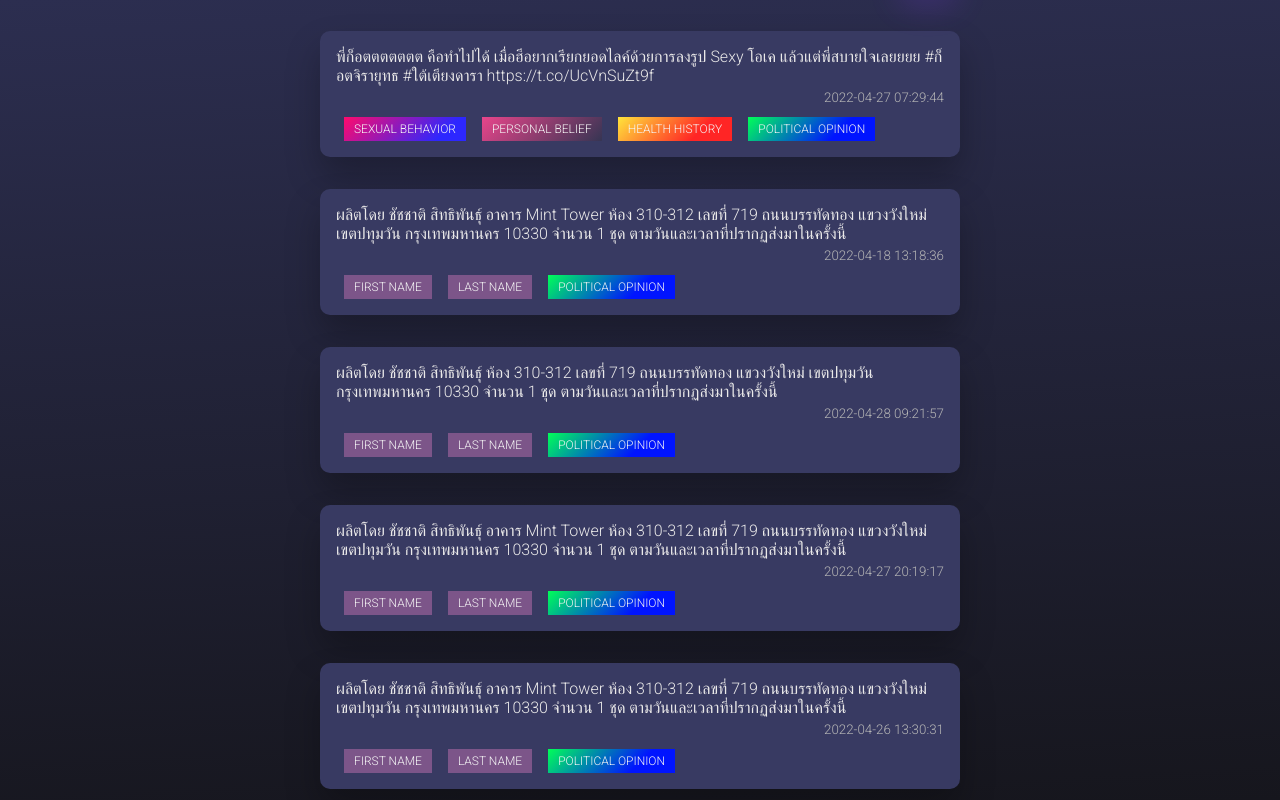
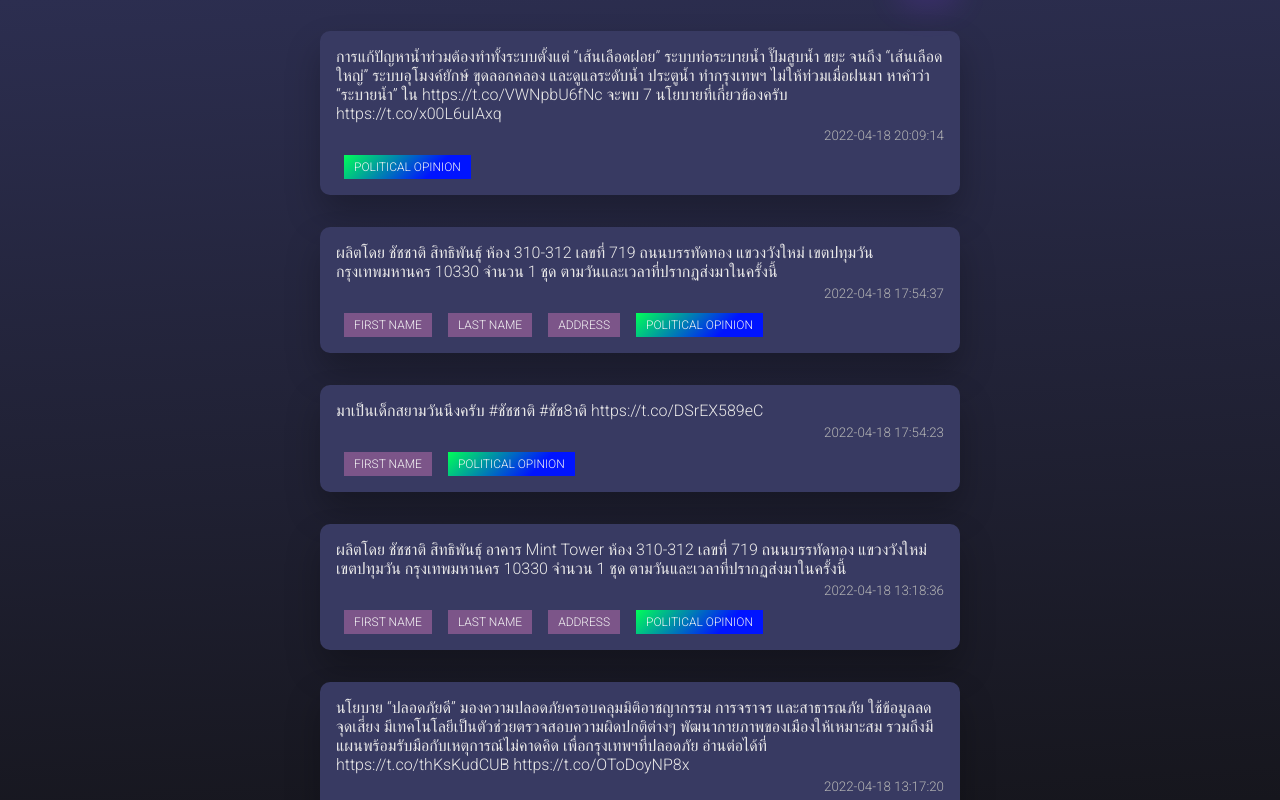
Before and after one commit to punpat2000/PDPA-evaluation, a React (Create React App) app in the folder pdpa-frontend/: page / in a window 1280 px wide. Shown: the part 800-1600 px from the top of the page. Built offline with nearby package versions, Linux system fonts and the light colour scheme.

Commit message:
add mock data

```diff
--- a/pdpa-frontend/src/components/Result/Results.js
+++ b/pdpa-frontend/src/components/Result/Results.js
@@ -10,15 +10,15 @@ import { compare } from '../../utils/compare';
  */
 function transform(arr) {
 	if (arr.length === 0) return arr;
-	return arr
-		.map((res) => {
-			return { ...res, id: generateUid() };
-		})
-		.sort(compare);
+	return arr.map((res) => {
+		return { ...res, id: generateUid() };
+	});
 }
 
 const Results = () => {
 	const [results, setResults] = useState(transform(MOCK_DATA));
+
+	console.log(results);
 
 	const sortHandler = (sortBy) => {
 		setResults((prevState) => {
--- a/pdpa-frontend/src/components/Result/mock-data.js
+++ b/pdpa-frontend/src/components/Result/mock-data.js
@@ -1,4 +1,46 @@
 export const MOCK_DATA = [
+	{
+		date: '2022-04-18 20:09:14',
+		content:
+			'การแก้ปัญหาน้ำท่วมต้องทำทั้งระบบตั้งแต่ “เส้นเลือดฝอย” ระบบท่อระบายน้ำ ปั๊มสูบน้ำ ขยะ จนถึง “เส้นเลือดใหญ่” ระบบอุโมงค์ยักษ์ ขุดลอกคลอง และดูแลระดับน้ำ ประตูน้ำ   ทำกรุงเทพฯ ไม่ให้ท่วมเมื่อฝนมา  หาคำว่า “ระบายน้ำ” ใน  https://t.co/VWNpbU6fNc จะพบ 7 นโยบายที่เกี่ยวข้องครับ  https://t.co/x00L6uIAxq',
+		labels: ['politics'],
+	},
+	{
+		date: '2022-04-18 17:54:37',
+		content:
+			'ผลิตโดย ชัชชาติ สิทธิพันธุ์ ห้อง 310-312 เลขที่ 719 ถนนบรรทัดทอง แขวงวังใหม่ เขตปทุมวัน กรุงเทพมหานคร 10330  จำนวน 1 ชุด ตามวันและเวลาที่ปรากฏส่งมาในครั้งนี้',
+		labels: ['first_name', 'last_name', 'address', 'politics'],
+	},
+	{
+		date: '2022-04-18 17:54:23',
+		content:
+			'มาเป็นเด็กสยามวันนึงครับ  #ชัชชาติ #ชัช8าติ  https://t.co/DSrEX589eC',
+		labels: ['first_name', 'politics'],
+	},
+	{
+		date: '2022-04-18 13:18:36',
+		content:
+			'ผลิตโดย ชัชชาติ สิทธิพันธุ์ อาคาร Mint Tower ห้อง 310-312 เลขที่ 719 ถนนบรรทัดทอง แขวงวังใหม่ เขตปทุมวัน กรุงเทพมหานคร 10330  จำนวน 1 ชุด ตามวันและเวลาที่ปรากฏส่งมาในครั้งนี้',
+		labels: ['first_name', 'last_name', 'address', 'politics'],
+	},
+	{
+		date: '2022-04-18 13:17:20',
+		content:
+			'นโยบาย “ปลอดภัยดี” มองความปลอดภัยครอบคลุมมิติอาชญากรรม การจราจร และสาธารณภัย ใช้ข้อมูลลดจุดเสี่ยง มีเทคโนโลยีเป็นตัวช่วยตรวจสอบความผิดปกติต่างๆ พัฒนากายภาพของเมืองให้เหมาะสม รวมถึงมีแผนพร้อมรับมือกับเหตุการณ์ไม่คาดคิด เพื่อกรุงเทพฯที่ปลอดภัย  อ่านต่อได้ที่  https://t.co/thKsKudCUB  https://t.co/OToDoyNP8x',
+		labels: ['politics'],
+	},
+	{
+		date: '2022-04-13 09:58:34',
+		content:
+			'ผลิตโดย ชัชชาติ สิทธิพันธุ์ ห้อง 310-312 เลขที่ 719 ถนนบรรทัดทอง แขวงวังใหม่ เขตปทุมวัน กรุงเทพมหานคร 10330  จำนวน 1 ชุด ตามวันและเวลาที่ปรากฏส่งมาในครั้งนี้',
+		labels: ['first_name', 'last_name', 'address', 'politics'],
+	},
+	{
+		date: '2022-04-13 09:58:19',
+		content:
+			'“อยากให้ฟังเพลงแล้วมีรอยยิ้ม มีความหวัง” สวัสดีปีใหม่ไทย สงกรานต์ ๒๕๖๕ ขอให้พวกเราทุกคนมีสุขภาพร่างกายที่แรง จิตใจที่แจ่มใส มีความสุขมากๆ ครับ #ชัชชาติ #ชัช8าติ  https://t.co/kSWpmK4xrk',
+		labels: ['first_name', 'politics'],
+	},
 	{
 		date: '2022-04-18 13:17:20',
 		content:
@@ -116,7 +158,7 @@ export const MOCK_DATA = [
 		date: '2022-04-18 13:18:36',
 		content:
 			'ผลิตโดย ชัชชาติ สิทธิพันธุ์ อาคาร Mint Tower ห้อง 310-312 เลขที่ 719 ถนนบรรทัดทอง แขวงวังใหม่ เขตปทุมวัน กรุงเทพมหานคร 10330  จำนวน 1 ชุด ตามวันและเวลาที่ปรากฏส่งมาในครั้งนี้',
-		labels: ['first_name', 'last_name', 'politics'],
+		labels: ['first_name', 'last_name', 'address', 'politics'],
 	},
 	{
 		date: '2022-04-07 15:48:44',
@@ -158,7 +200,7 @@ export const MOCK_DATA = [
 		date: '2022-04-28 09:21:57',
 		content:
 			'ผลิตโดย ชัชชาติ สิทธิพันธุ์ ห้อง 310-312 เลขที่ 719 ถนนบรรทัดทอง แขวงวังใหม่ เขตปทุมวัน กรุงเทพมหานคร 10330  จำนวน 1 ชุด ตามวันและเวลาที่ปรากฏส่งมาในครั้งนี้',
-		labels: ['first_name', 'last_name', 'politics'],
+		labels: ['first_name', 'last_name', 'address', 'politics'],
 	},
 	{
 		date: '2022-04-28 09:21:39',
@@ -170,7 +212,7 @@ export const MOCK_DATA = [
 		date: '2022-04-27 20:19:17',
 		content:
 			'ผลิตโดย ชัชชาติ สิทธิพันธุ์ อาคาร Mint Tower ห้อง 310-312 เลขที่ 719 ถนนบรรทัดทอง แขวงวังใหม่ เขตปทุมวัน กรุงเทพมหานคร 10330  จำนวน 1 ชุด ตามวันและเวลาที่ปรากฏส่งมาในครั้งนี้',
-		labels: ['first_name', 'last_name', 'politics'],
+		labels: ['first_name', 'last_name', 'address', 'politics'],
 	},
 	{
 		date: '2022-04-27 20:18:29',
@@ -182,7 +224,7 @@ export const MOCK_DATA = [
 		date: '2022-04-26 13:30:31',
 		content:
 			'ผลิตโดย ชัชชาติ สิทธิพันธุ์ อาคาร Mint Tower ห้อง 310-312 เลขที่ 719 ถนนบรรทัดทอง แขวงวังใหม่ เขตปทุมวัน กรุงเทพมหานคร 10330  จำนวน 1 ชุด ตามวันและเวลาที่ปรากฏส่งมาในครั้งนี้',
-		labels: ['first_name', 'last_name', 'politics'],
+		labels: ['first_name', 'last_name', 'address', 'politics'],
 	},
 	{
 		date: '2022-04-26 13:30:02',
@@ -194,7 +236,7 @@ export const MOCK_DATA = [
 		date: '2022-04-24 13:08:34',
 		content:
 			'ผลิตโดย ชัชชาติ สิทธิพันธุ์ อาคาร Mint Tower ห้อง 310-312 เลขที่ 719 ถนนบรรทัดทอง แขวงวังใหม่ เขตปทุมวัน กรุงเทพมหานคร 10330 จำนวน 1 ชุด ตามวันและเวลาที่ปรากฏส่งมาในครั้งนี้',
-		labels: ['first_name', 'last_name', 'politics'],
+		labels: ['first_name', 'last_name', 'address', 'politics'],
 	},
 	{
 		date: '2022-04-24 13:07:52',
@@ -206,7 +248,7 @@ export const MOCK_DATA = [
 		date: '2022-04-21 18:18:05',
 		content:
 			'ผลิตโดย ชัชชาติ สิทธิพันธุ์ ห้อง 310-312 เลขที่ 719 ถนนบรรทัดทอง แขวงวังใหม่ เขตปทุมวัน กรุงเทพมหานคร 10330  จำนวน 1 ชุด ตามวันและเวลาที่ปรากฏส่งมาในครั้งนี้',
-		labels: ['first_name', 'last_name', 'politics'],
+		labels: ['first_name', 'last_name', 'address', 'politics'],
 	},
 	{
 		date: '2022-04-21 18:17:46',
```
